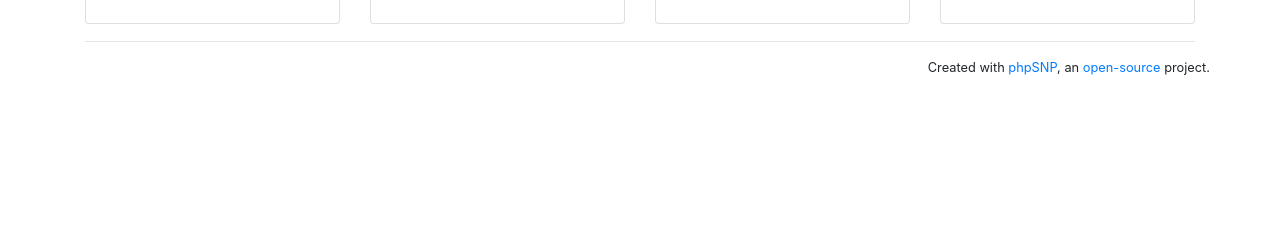
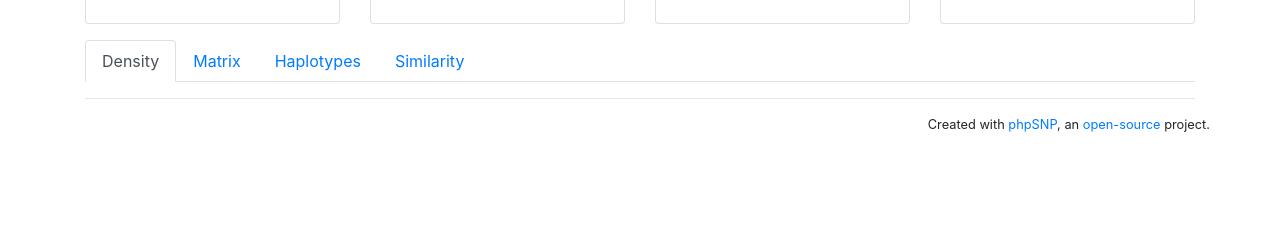
Before and after one commit to shawniconners/phpsnp, a PHP site: page /browse.php in a window 1280 px wide. Shown: the part 340-580 px from the top of the page. Run offline with PHP 8.4, Linux system fonts and the light colour scheme; data that the repository does not hold is empty; some libraries are stand-ins or nearby versions.

Commit message:
Documentation update
Closes #34

```diff
--- a/browse.php
+++ b/browse.php
@@ -260,12 +260,20 @@ exit;
 						</div>
 					</div>
 				</div>
-				<div class="row">
-					<div class="col-3">
-
-					</div>
-
-				</div>
+				<ul class="nav nav-tabs mt-3">
+					<li class="nav-item">
+				    	<a class="nav-link active" href="#">Density</a>
+				  	</li>
+				  	<li class="nav-item">
+				    	<a class="nav-link" href="#">Matrix</a>
+				  	</li>
+				  	<li class="nav-item">
+				    	<a class="nav-link" href="#">Haplotypes</a>
+				  	</li>
+					<li class="nav-item">
+				    	<a class="nav-link" href="#">Similarity</a>
+				  	</li>
+				</ul>
 				<?php
 					//****************************************************************************************************************
 					//	^--- PHP -- 5A - START of looping through studies and creating a row for each
@@ -279,10 +287,10 @@ exit;
 								<div class="card-body">
 									<div class="row">
 										<div class="col-2">
-											<h3 class="mb-0" id="elmBrowseSNPCountStudy<?php echo $arrStudy["id"];?>"></h3>
-											<small>SNPs</small>
+											<h3 class="mb-0 mt-0" id="elmBrowseSNPCountStudy<?php echo $arrStudy["id"];?>"></h3>
+											<small class="mb-0 mt-0">SNPs</small>
 											<h3 class="mb-0 mt-2"><?php echo number_format($arrStudy["cultivar_count"]);?></h3>
-											<small>Cultivars</small>
+											<small class="mb-0 mt-0">Cultivars</small>
 										</div>
 										<div id="elmBrowseDensityStudy<?php echo $arrStudy["id"];?>" class="col-10"></div>
 									</div>
@@ -320,7 +328,7 @@ exit;
 					intElemWidth<?php echo $arrStudy["id"];?> = parseInt(strCSSWidthprop<?php echo $arrStudy["id"];?>.substring(0, strCSSWidthprop<?php echo $arrStudy["id"];?>.length - 2));
 
 					// set the dimensions and margins of the graph
-					var margin<?php echo $arrStudy["id"];?> = {top: 10, right: 30, bottom: 20, left: 60},
+					var margin<?php echo $arrStudy["id"];?> = {top: 10, right: 40, bottom: 20, left: 40},
 						width<?php echo $arrStudy["id"];?> = intElemWidth<?php echo $arrStudy["id"];?> - margin<?php echo $arrStudy["id"];?>.left - margin<?php echo $arrStudy["id"];?>.right,
 						height<?php echo $arrStudy["id"];?> = 150 - margin<?php echo $arrStudy["id"];?>.top - margin<?php echo $arrStudy["id"];?>.bottom;
 
--- a/footer.php
+++ b/footer.php
@@ -1,5 +1,5 @@
 <div class="container">
-	<div class="row float-right">
+	<div class="row float-right mb-3">
 		<small>Created with <a href="https://www.phpsnp.com">phpSNP</a>, an <a href="https://github.com/shawniconners/phpsnp">open-source</a> project.</small>
 	</div>
 </div>
```
Also changed, not shown: documentation/draw.io.application.xml (+1 -1 lines).
